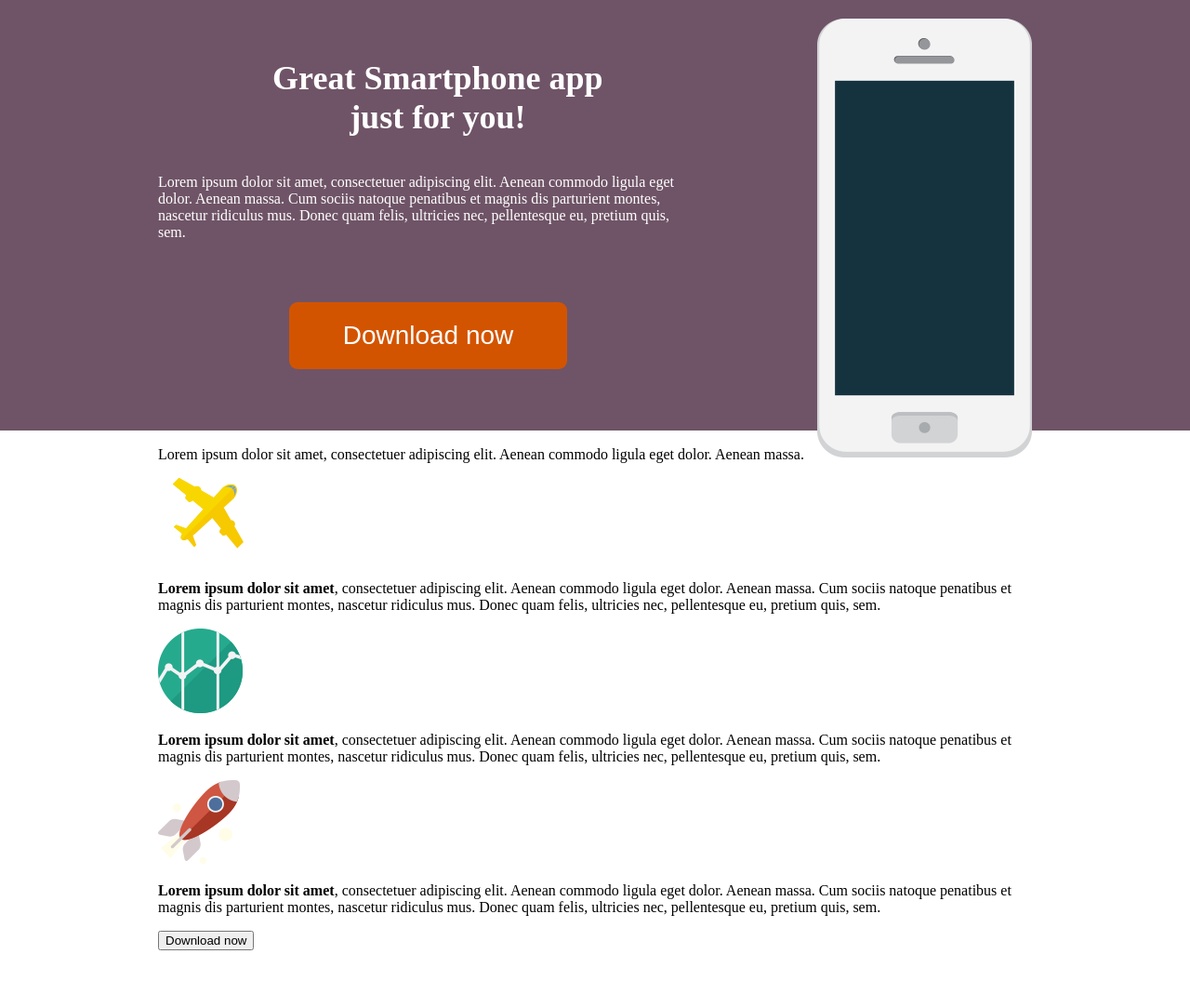
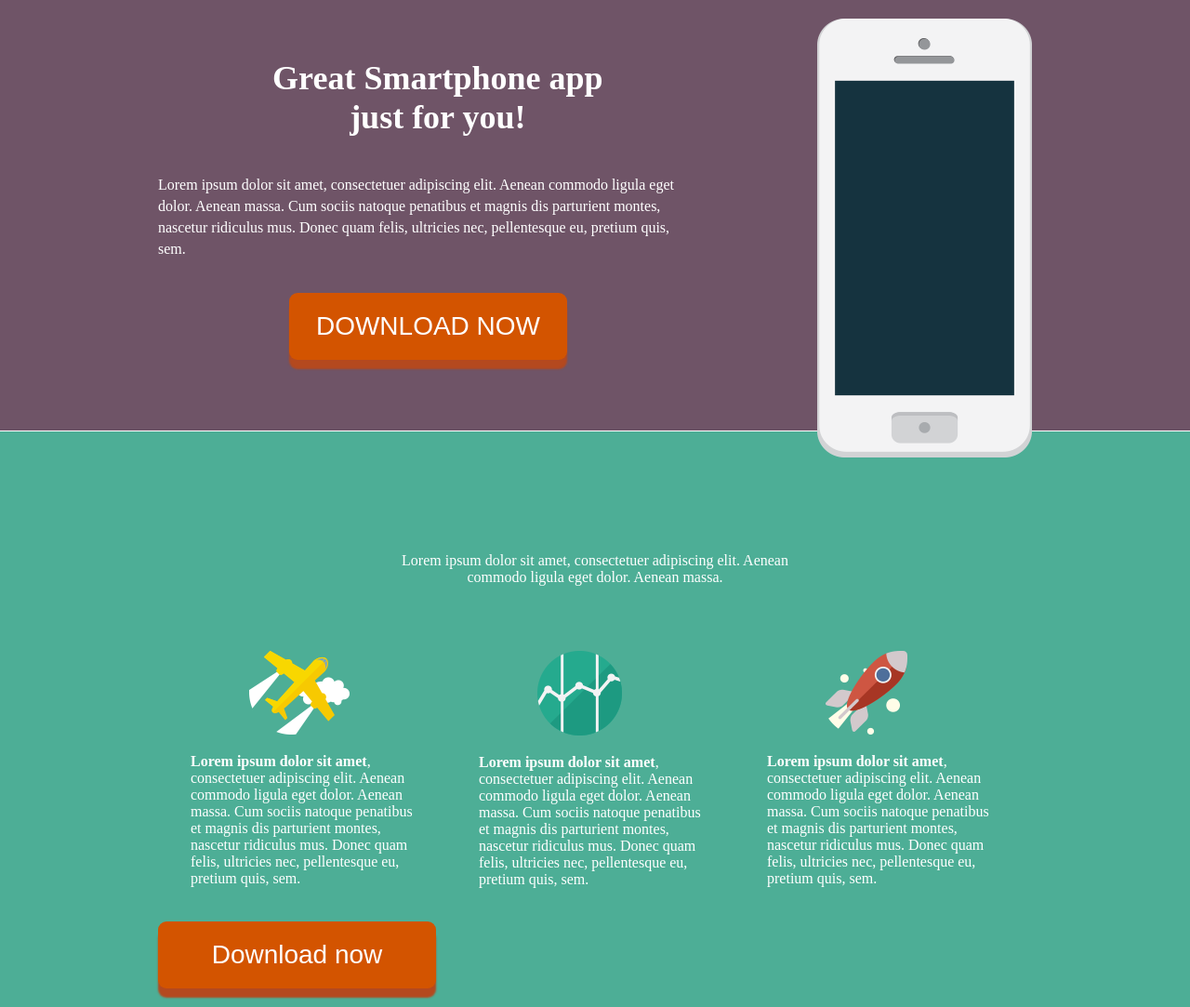
Before and after one commit to ArinaKazakova/flatlanding, a plain HTML site: page index.html in a window 1280 px wide. Shown: the part 133-1216 px from the top of the page at 93% size. Before the commit the page ends 1155 px from the top, so only its background shows below. Drawn offline with Linux system fonts and the light colour scheme.

Commit message:
first commit

```diff
--- a/style.css
+++ b/style.css
@@ -1,6 +1,7 @@
 body{
 	margin: 0;
 	padding: 0;
+	color: #fff;
 }
 
 #nav {
@@ -25,7 +26,7 @@ body{
 #logo h6 {
 	float: right;
 	text-transform: uppercase;
-	color: #fff;
+
 	font-size: 18px;
 	padding: 0;
 	margin: 17px auto;
@@ -63,7 +64,7 @@ body{
 	background: #6f5467;
 	height: 510px;
 	border-bottom: solid 1px #fff;
-	color: #fff;
+
 }
 
 .first_section{
@@ -81,11 +82,13 @@ body{
 .first_section__text{
 	width: 560px;
 	padding-top: 10px;
+	font-size: 16px;
+	line-height: 23px;
 
 }
 .smart_img{
 	float: right;
-	margin-top: -255px;
+	margin-top: -275px;
 }
 
 .duwn1 {
@@ -97,5 +100,52 @@ body{
 	color: #fff;
 	font-size: 28px;
 	margin-left: 15%;
+	margin-top: 20px;
+	box-shadow: 0px 10px 2px 0px #b4491f;
+	text-transform: uppercase;
+}
+
+#second_section {
+	background: #4dae96;
+	padding: 20px;
+}
+
+.title_text{
+	padding-top: 110px;
+	margin: 0 auto;
+	width: 416px;
+	text-align: center;
+}
+.items {
 	margin-top: 50px;
+	display: flex;
+    justify-content:center;
+    flex-wrap: wrap;
 }
+.item1 {
+	width: 250px;
+	padding: 20px 30px;
+}
+.item1:first-child{
+	padding-left: 0px;
+}
+
+.item1:last-child {
+	padding-right: 0px;
+}
+
+.item1 img{
+	margin: 0 25%;
+}
+
+.duwn {
+	background: #d35400;
+	border: none;
+	width: 299px;
+	padding: 20px 0;
+	border-radius: 9px;
+	color: #fff;
+	font-size: 28px;
+
+	box-shadow: 0px 10px 2px 0px #b4491f;
+}
```
